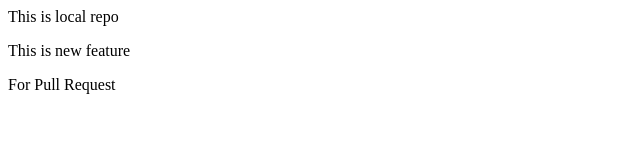
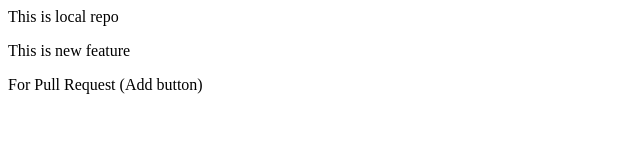
Before and after one commit to Azeem18/localRepo, a plain HTML site: page index.html in a window 1280 px wide. Shown: the whole page, without its empty margins (0-640 px from the left). Drawn offline with Linux system fonts and the light colour scheme.

```diff
--- a/index.html
+++ b/index.html
@@ -1,3 +1,3 @@
 <p>This is local repo</p>
 <p>This is new feature</p>
-<p>For Pull Request</p>
+<p>For Pull Request (Add button)</p>
```
